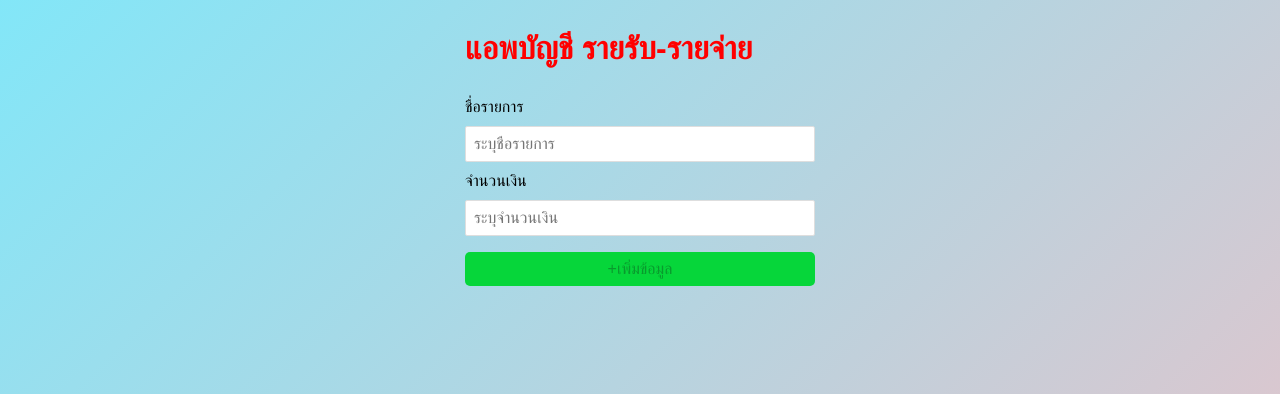
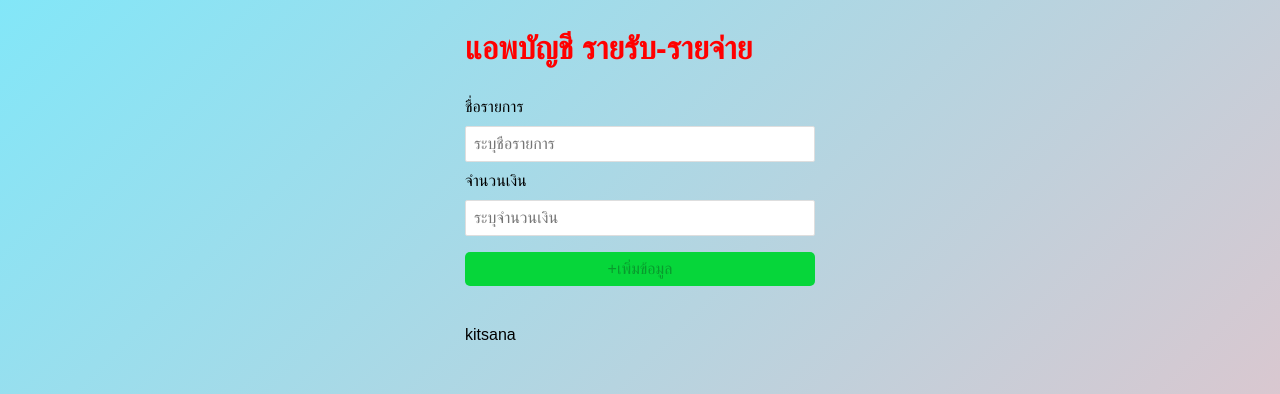
Before and after one commit to kitsana13428/ReactJs_Basic, a React (Create React App) app in the folder react-basic/: page / in a window 1280 px wide. Shown: the top 394 px of the page. Built offline with nearby package versions, Linux system fonts and the light colour scheme; a web font is replaced by a local one.

Commit message:
Context API
Data Context

```diff
--- a/react-basic/src/App.js
+++ b/react-basic/src/App.js
@@ -3,7 +3,7 @@
 import FormComponent from "./component/FormComponent"; //ดึงเข้ามาใช้งาน
 import "./App.css"
 import { useState } from "react";
-
+import DataContext from "./data/DataContext";
 
 
 const Title = () => <h1>แอพบัญชี รายรับ-รายจ่าย</h1>
@@ -21,12 +21,13 @@
       })
     }
   return (
-    <div className="container">
+  <DataContext.Provider value={"kitsana"}>
+     <div className="container">
         <Title />
         <FormComponent onAddItem = {onAddNewItem}/>
         <Transaction items = {items}/>
-
     </div>
+  </DataContext.Provider>
   );
 }
 
--- a/react-basic/src/component/Transaction.js
+++ b/react-basic/src/component/Transaction.js
@@ -1,16 +1,22 @@
 import Item from "./item";
+import DataContext from "../data/DataContext";
 
 const Transaction = (props) => {
     const {items} = props
     return (
-      <ul className="item-list">
+      <div>
+        <ul className="item-list">
          {items.map((element) => {
           //  return <Item title = {element.title} amount = {element.amount}/> //array.map ลูปอาเรย์มาแสดง
            return <Item {...element} key = {element.id} /> //ดึงมาใช้แบบสั้น และใช้ uid
          })
        }
+        </ul>
 
-        </ul>
+        <DataContext.Consumer>
+          {value=> <p>{value}</p>}
+        </DataContext.Consumer>
+      </div>
     );
   }
 
--- /dev/null
+++ b/react-basic/src/data/DataContext.js
@@ -0,0 +1,5 @@
+import { createContext } from "react";
+
+const DataContext = createContext()
+
+export default DataContext
```
